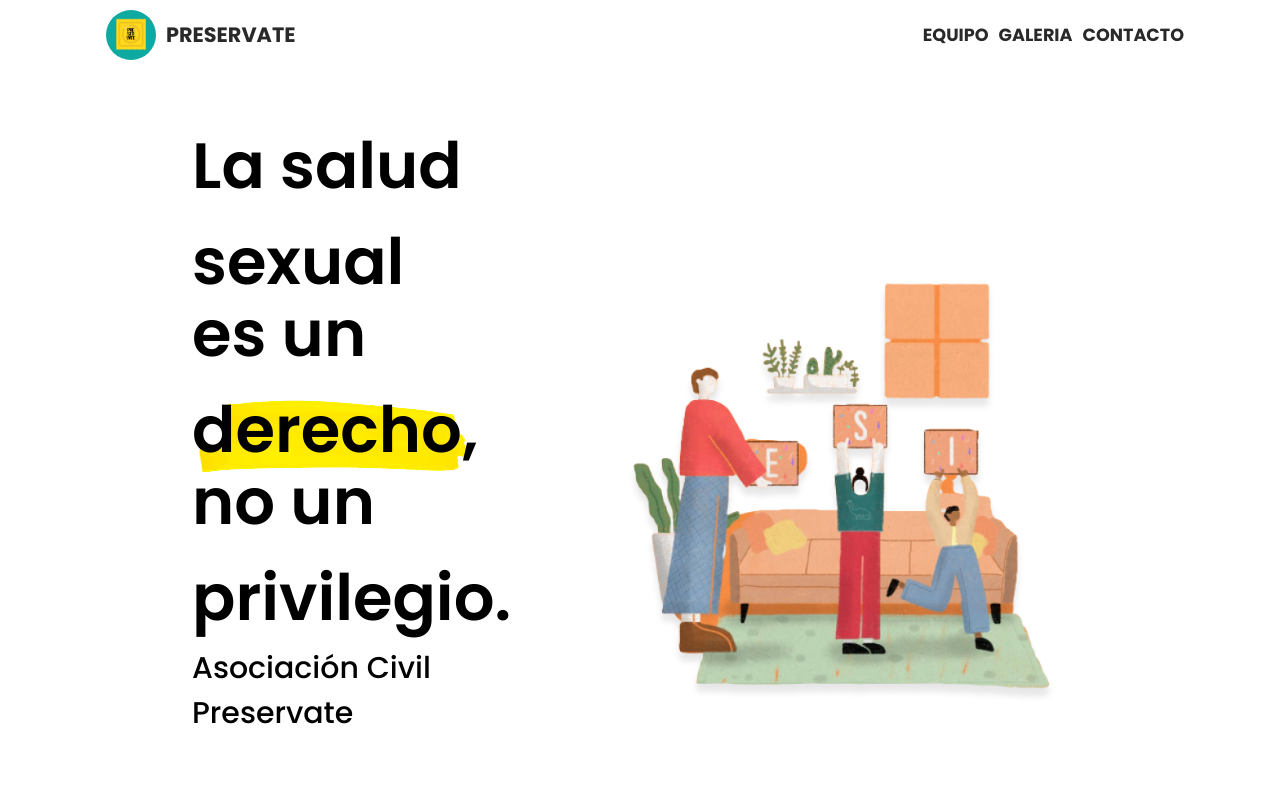
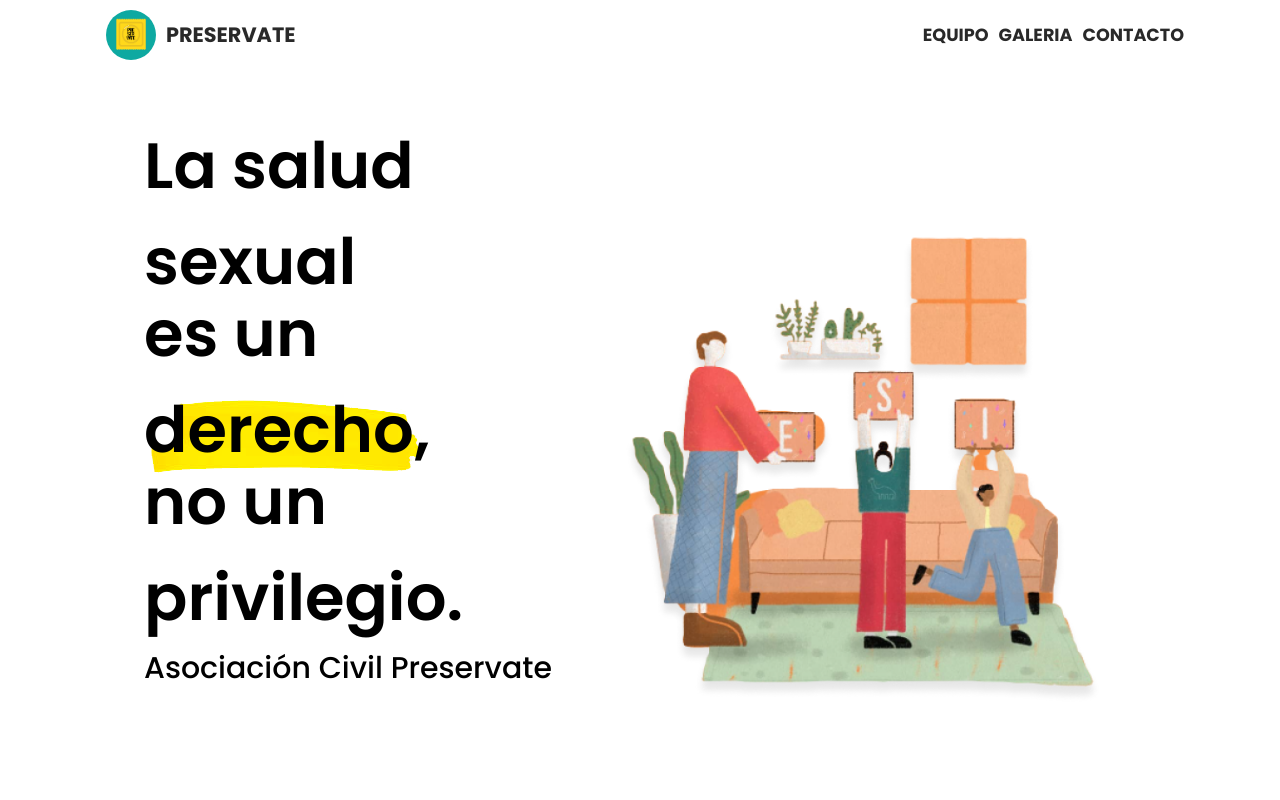
Before and after one commit to giancarlobrusca/preservate-website, a Next.js app: page / in a window 1280 px wide. Shown: the top 800 px of the page. Built offline with nearby package versions, Linux system fonts and the light colour scheme.

Commit message:
fix text arrangement on homepage

```diff
--- a/src/components/Hero/index.tsx
+++ b/src/components/Hero/index.tsx
@@ -1,6 +1,6 @@
 export const Hero = () => {
   return (
-    <div className="flex flex-col justify-around w-full h-full p-12 bg-center bg-contain lg:items-center md:px-24 lg:flex-row">
+    <div className="flex flex-col justify-around w-full h-full p-12 bg-center bg-contain lg:items-center lg:flex-row">
       <div>
         <h1 className="text-4xl font-semibold md:text-6xl lg:text-5xl xl:text-6xl">
           La salud sexual
```
